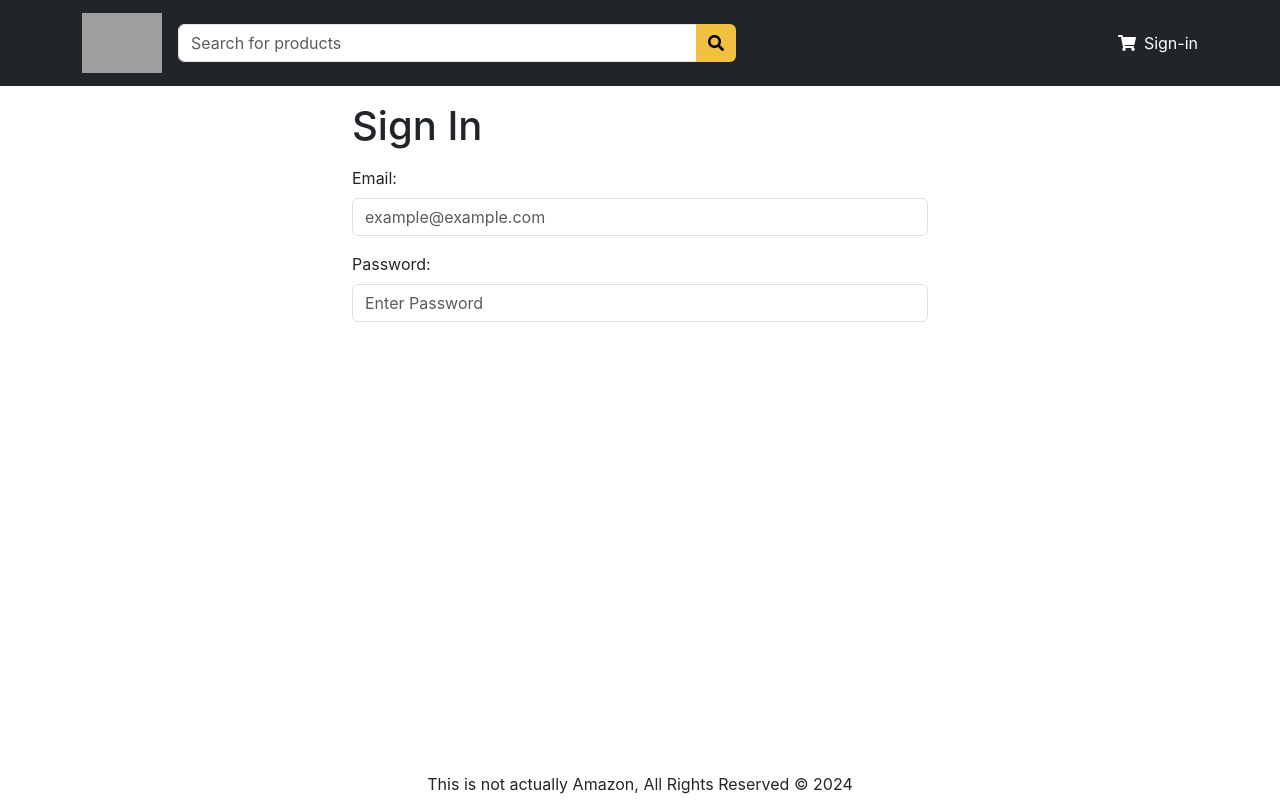
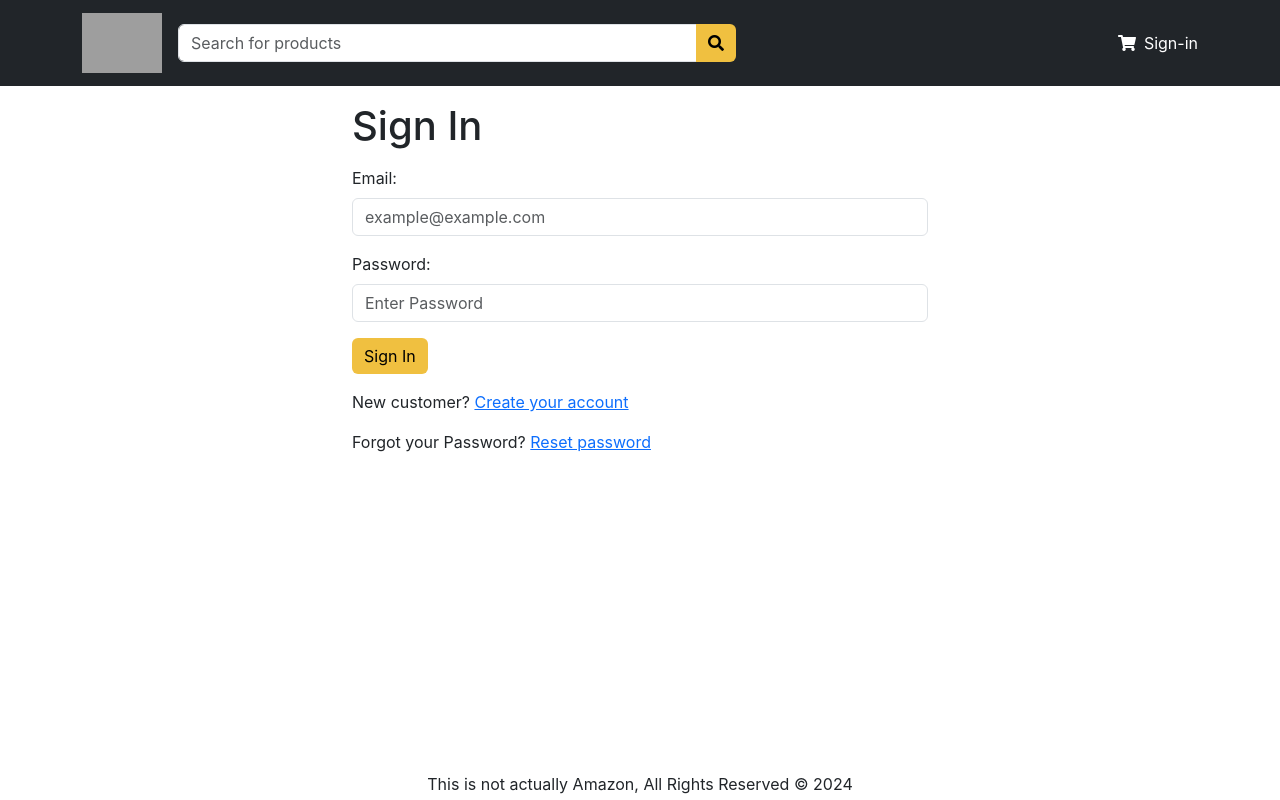
Before and after one commit to avielshaar/Amazon, a React (Vite) app in the folder frontend/: page /signin in a window 1280 px wide. Built offline with nearby package versions, Linux system fonts and the light colour scheme; grey boxes are pictures that could not be loaded.

Commit message:
signin complete

```diff
--- a/frontend/src/Pages/SignIn.jsx
+++ b/frontend/src/Pages/SignIn.jsx
@@ -3,6 +3,7 @@ import axios from "axios"
 import Container from "react-bootstrap/Container"
 import Title from "../Components/Shared/Title"
 import Form from "react-bootstrap/Form"
+import { Button, Link } from "../imports"
 
 const SignIn = () => {
   const [email, setEmail] = useState("")
@@ -31,6 +32,17 @@ const SignIn = () => {
           <Form.Label>Password:</Form.Label>
           <Form.Control type="password" required onChange={(e) => setPassword(e.target.value)} placeholder="Enter Password"></Form.Control>
         </Form.Group>
+        <div className="mb-3">
+          <Button>Sign In</Button>
+        </div>
+        <div className="mb-3">
+          New customer? {" "}
+          <Link to="/signup">Create your account</Link>
+        </div>
+        <div className="mb-3">
+          Forgot your Password?{" "}
+          <Link to="/reset">Reset password</Link>
+        </div>
       </Form>
     </Container>
   )
```
